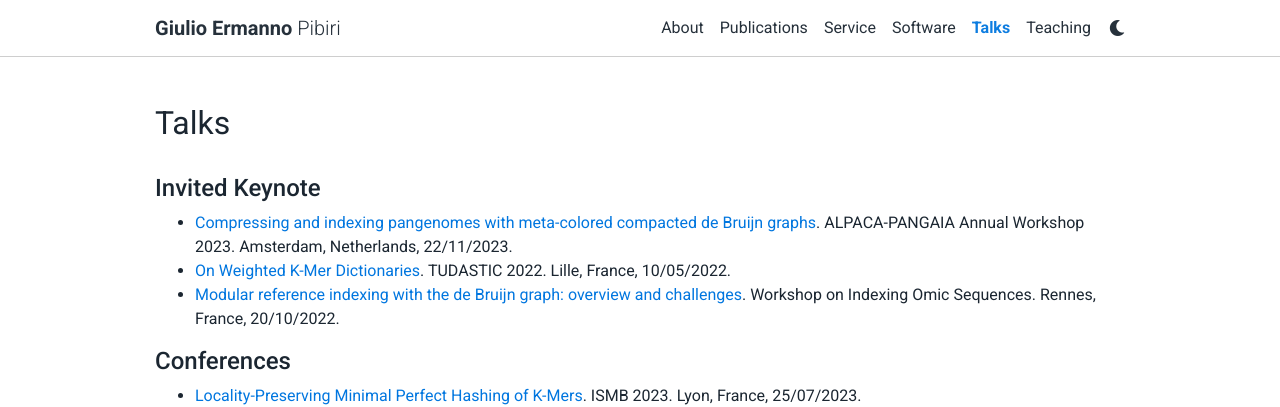
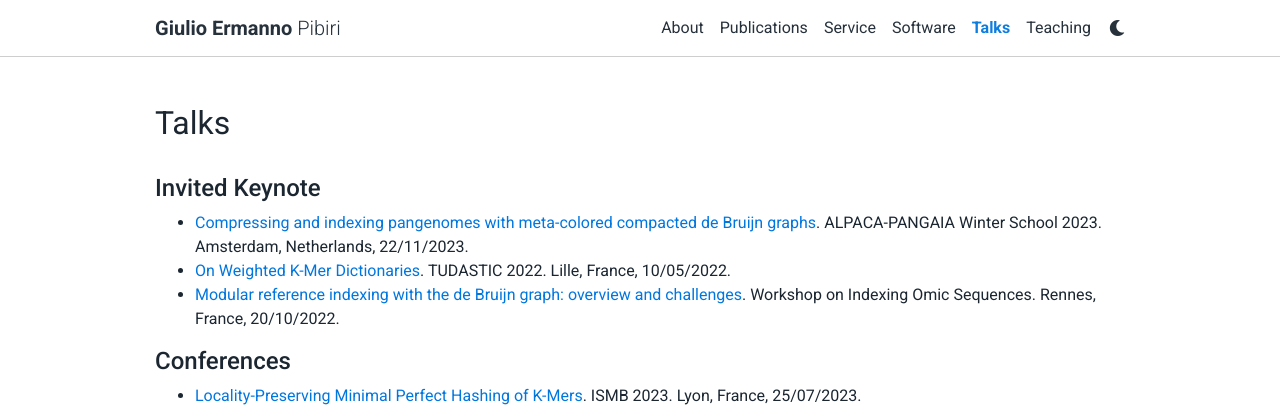
Before and after one commit to jermp/jermp.github.io, a Jekyll site: the page built from _pages/talks.md, in a window 1280 px wide and 1291 px high. Shown: the top 407 px of the window. Built offline with Jekyll 4.4.1, drawn with Linux system fonts in a browser that asks for light colours; comment, search, counter and statistics services are not loaded; a style sheet for code colours, icons or effects is not loaded.

Commit message:
slides for pangaia

```diff
--- a/_pages/talks.md
+++ b/_pages/talks.md
@@ -8,7 +8,7 @@
 
 #### **Invited Keynote**
 
-- [Compressing and indexing pangenomes with meta-colored compacted de Bruijn graphs](). ALPACA-PANGAIA Annual Workshop 2023. Amsterdam, Netherlands, 22/11/2023.
+- [Compressing and indexing pangenomes with meta-colored compacted de Bruijn graphs](assets/pdf/slides/ALPACA-PANGAIA-2023.pdf){:target="\_blank"}. ALPACA-PANGAIA Winter School 2023. Amsterdam, Netherlands, 22/11/2023.
 - [On Weighted K-Mer Dictionaries](assets/pdf/slides/TUDASTIC2022.pdf){:target="\_blank"}. TUDASTIC 2022. Lille, France, 10/05/2022.
 - [Modular reference indexing with the de Bruijn graph: overview and challenges](assets/pdf/slides/ref-indexing-2022.pdf){:target="\_blank"}. Workshop on Indexing Omic Sequences. Rennes, France, 20/10/2022.
 
```
Also changed, not shown: 1 other file.
